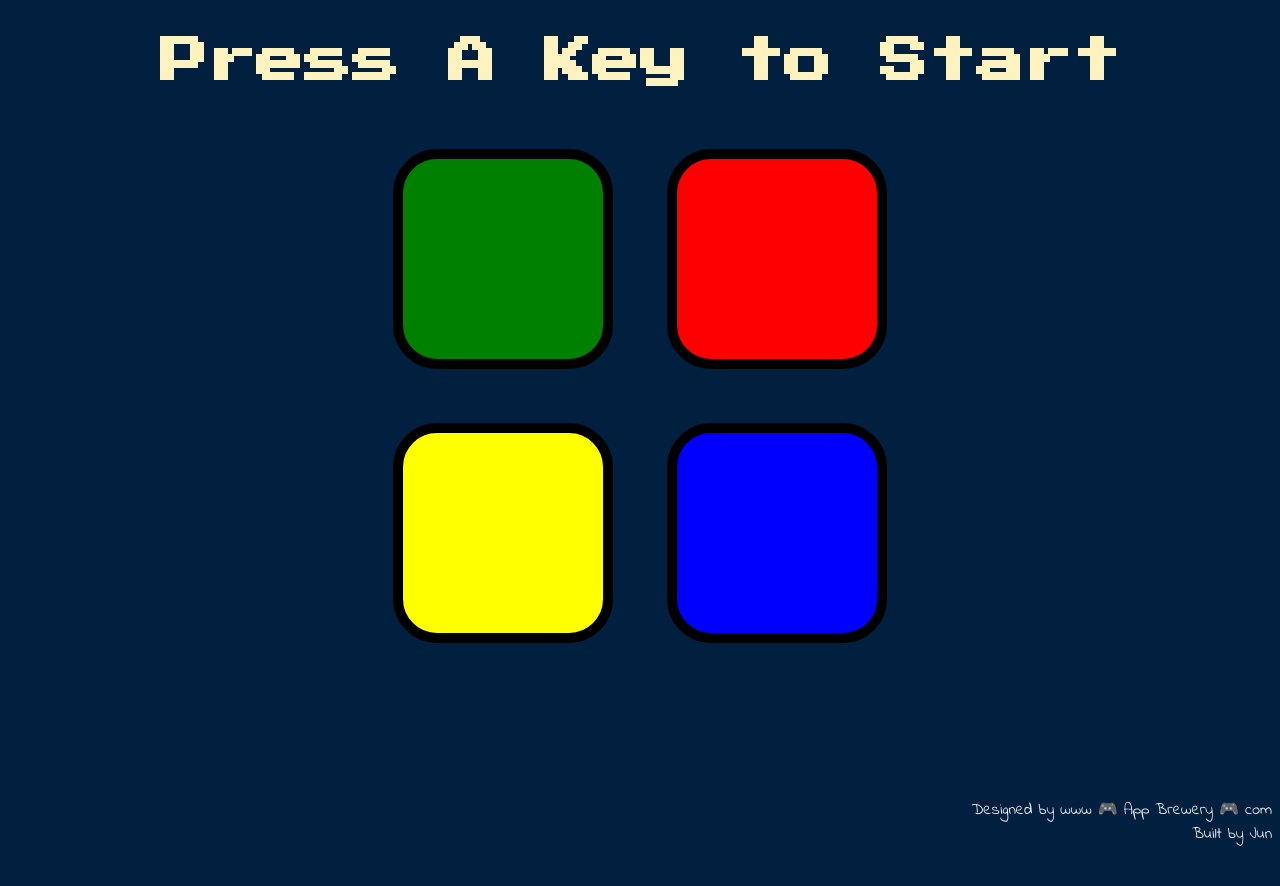
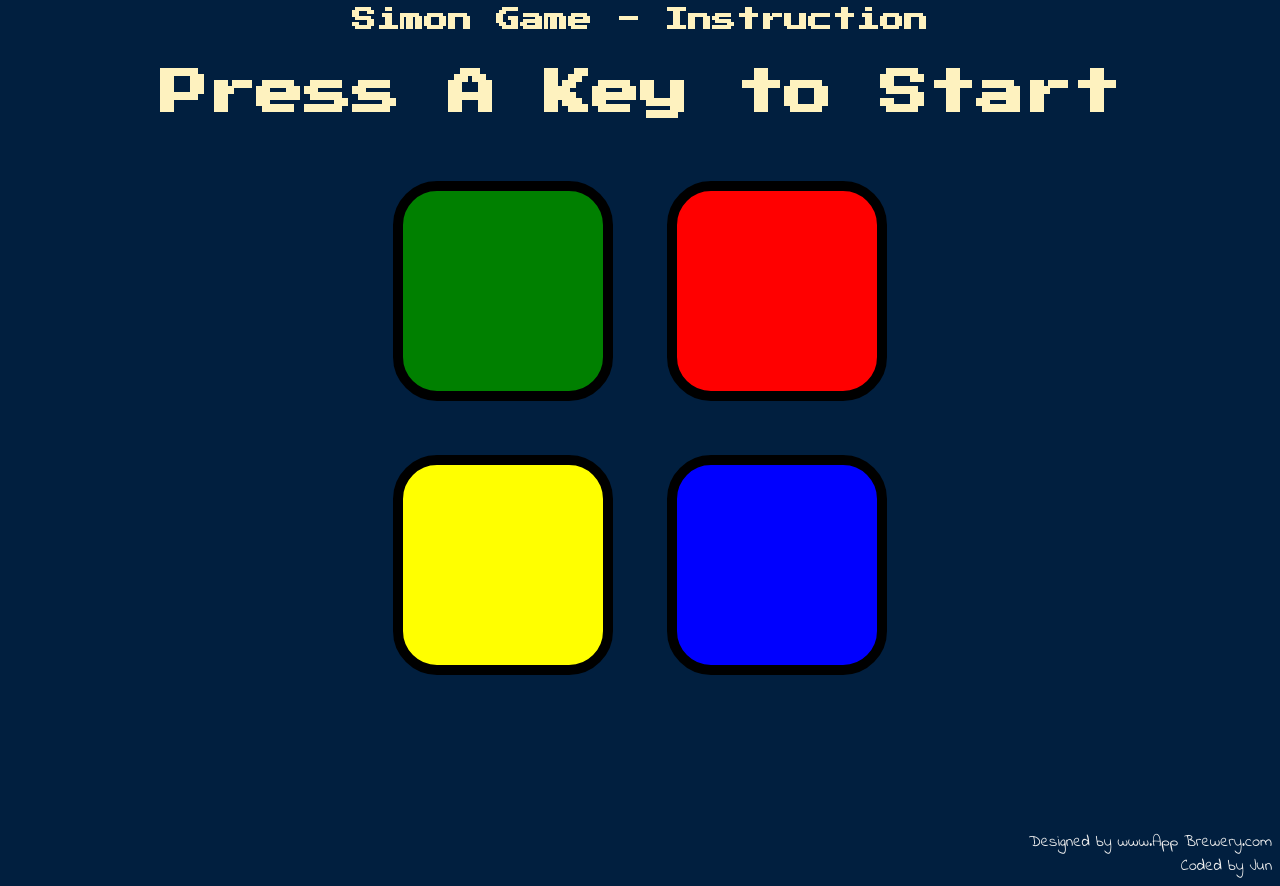
Before and after one commit to jspear01/SimonGame, a plain HTML site: page index.html in a window 1280 px wide. Before the commit the page ends 854 px from the top, so only its background shows below. Drawn offline with nearby package versions, Linux system fonts and the light colour scheme.

Commit message:
add instruction

```diff
--- a/index.html
+++ b/index.html
@@ -10,6 +10,7 @@
 </head>
 
 <body>
+  <a href="https://en.wikipedia.org/wiki/Simon_(game)"><h2>Simon Game - Instruction</h2></a>
   <h1 id="level-title">Press A Key to Start</h1>
   <div class="container">
     <div lass="row">
@@ -40,13 +41,13 @@
   src="https://code.jquery.com/jquery-3.6.0.min.js"
   integrity="sha256-/xUj+3OJU5yExlq6GSYGSHk7tPXikynS7ogEvDej/m4="
   crossorigin="anonymous"></script>
-  <script src="index1.js" charset = "utf-8"></script>
+  <script src="index.js" charset = "utf-8"></script>
 </body>
 
 <footer>
-  Designed by www 🎮 App Brewery 🎮 com
+  Designed by www.App Brewery.com
   <br>
-  Built by Jun
+  Coded by Jun
 </footer>
 
 </html>
```
